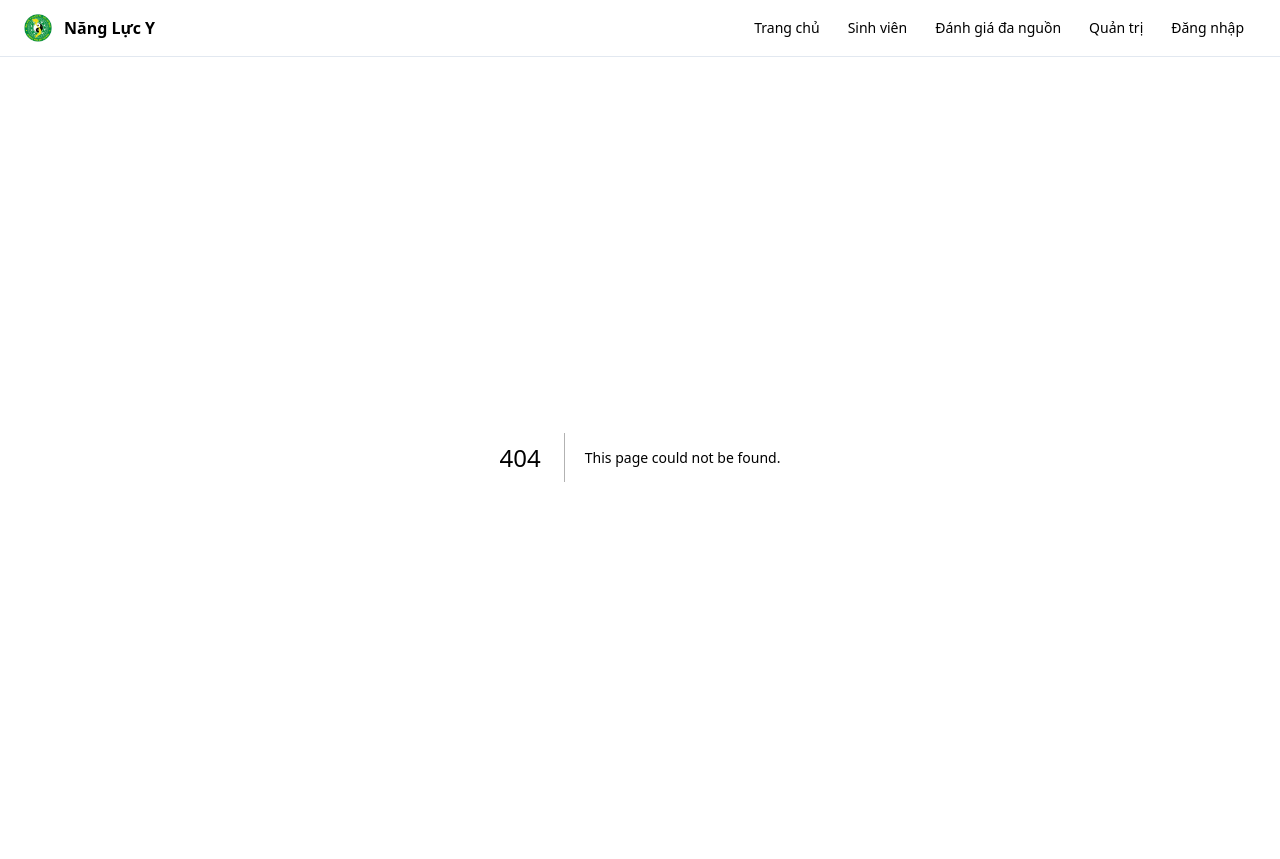
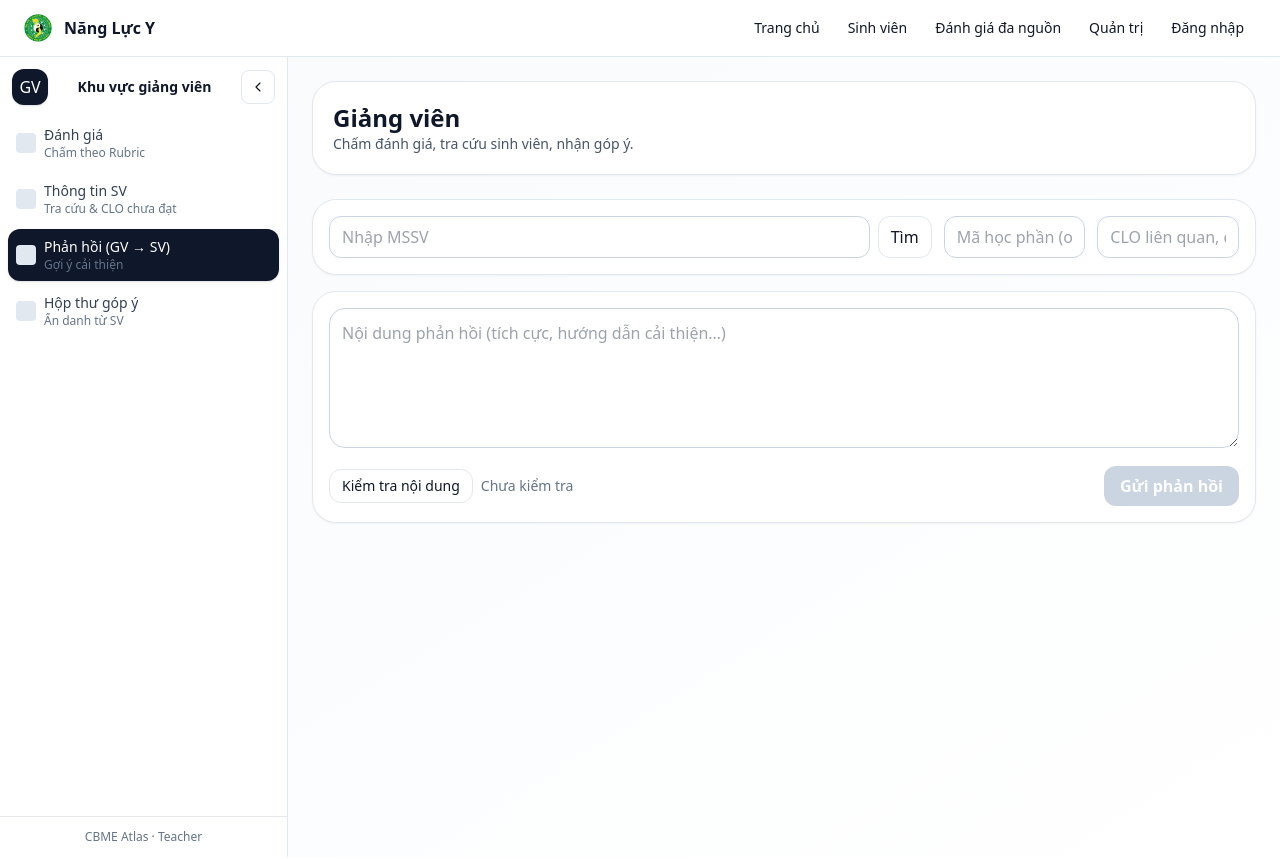
Before and after one commit to vophong90/CBME_Atlas, a Next.js app: page /teacher/feedback in a window 1280 px wide. Before the commit this address had no page. Shown: the top 859 px of the page. Built offline with nearby package versions, Linux system fonts and the light colour scheme.

Commit message:
Create page.tsx

```diff
--- /dev/null
+++ b/app/teacher/feedback/page.tsx
@@ -0,0 +1,95 @@
+'use client';
+
+import React, { useState } from 'react';
+
+type Student = { mssv: string; user_id: string; full_name?: string; cohort?: string; class_name?: string };
+
+export default function TeacherFeedbackPage() {
+  const [mssv, setMssv] = useState('');
+  const [student, setStudent] = useState<Student | null>(null);
+  const [message, setMessage] = useState('');
+  const [moderationPass, setModerationPass] = useState<boolean | null>(null);
+  const [courseCode, setCourseCode] = useState('');
+  const [cloIds, setCloIds] = useState('');
+
+  async function lookupStudent() {
+    const r = await fetch(`/api/teacher/student-lookup?mssv=${encodeURIComponent(mssv)}`);
+    const d = await r.json();
+    if (r.ok) setStudent(d.student);
+    else { alert(d.error || 'Không tìm thấy MSSV'); setStudent(null); }
+  }
+
+  async function moderate() {
+    const r = await fetch('/api/teacher/feedback/moderate', {
+      method: 'POST', headers: { 'Content-Type': 'application/json' },
+      body: JSON.stringify({ message })
+    });
+    const d = await r.json();
+    setModerationPass(!!d?.ok);
+    if (!d?.ok) alert(d?.reason || 'Không đạt kiểm duyệt');
+  }
+
+  async function send() {
+    if (!student) { alert('Chưa có SV'); return; }
+    const payload = {
+      student_user_id: student.user_id,
+      message,
+      course_code: courseCode || null,
+      clo_ids: cloIds ? cloIds.split(',').map(s=>s.trim()).filter(Boolean) : null
+    };
+    const r = await fetch('/api/teacher/feedback', {
+      method: 'POST', headers: { 'Content-Type': 'application/json' },
+      body: JSON.stringify(payload)
+    });
+    const d = await r.json();
+    if (!r.ok) { alert(d.error || 'Gửi thất bại'); return; }
+    alert('Đã gửi phản hồi cho SV');
+    setMessage(''); setModerationPass(null);
+  }
+
+  return (
+    <section className="space-y-4">
+      <div className="rounded-3xl border border-slate-200 bg-white p-4 shadow-sm">
+        <div className="grid md:grid-cols-3 gap-3">
+          <div className="flex gap-2 md:col-span-2">
+            <input className="rounded-xl border border-slate-300 px-3 py-2 flex-1" placeholder="Nhập MSSV" value={mssv} onChange={e=>setMssv(e.target.value)} />
+            <button className="px-3 py-2 rounded-xl border border-slate-200 hover:bg-slate-50" onClick={lookupStudent}>Tìm</button>
+          </div>
+          <div className="grid grid-cols-2 gap-3">
+            <input className="rounded-xl border border-slate-300 px-3 py-2" placeholder="Mã học phần (optional)" value={courseCode} onChange={e=>setCourseCode(e.target.value)} />
+            <input className="rounded-xl border border-slate-300 px-3 py-2" placeholder="CLO liên quan, cách nhau dấu phẩy" value={cloIds} onChange={e=>setCloIds(e.target.value)} />
+          </div>
+        </div>
+      </div>
+
+      {student && (
+        <div className="rounded-2xl border border-slate-200 bg-white p-3 text-sm text-slate-700 shadow-sm">
+          <div><b>{student.full_name || 'Sinh viên'}</b> • MSSV: {student.mssv}</div>
+          <div className="text-slate-500">Lớp: {student.class_name || '—'} • Khoá: {student.cohort || '—'}</div>
+        </div>
+      )}
+
+      <div className="rounded-3xl border border-slate-200 bg-white p-4 shadow-sm space-y-3">
+        <textarea className="w-full rounded-2xl border border-slate-300 p-3 min-h-[140px] outline-none focus:ring"
+                  placeholder="Nội dung phản hồi (tích cực, hướng dẫn cải thiện…)"
+                  value={message} onChange={e=>setMessage(e.target.value)} />
+        <div className="flex items-center gap-2">
+          <button className="px-3 py-1.5 rounded-xl border border-slate-200 hover:bg-slate-50 text-sm" onClick={moderate}>
+            Kiểm tra nội dung
+          </button>
+          <span className={`text-sm ${moderationPass==null?'text-slate-500': moderationPass ? 'text-emerald-600' : 'text-red-600'}`}>
+            {moderationPass==null ? 'Chưa kiểm tra' : moderationPass ? 'Đạt kiểm duyệt ✓' : 'Chưa đạt ✗'}
+          </span>
+          <div className="ml-auto" />
+          <button
+            disabled={!moderationPass}
+            className={['px-4 py-2 rounded-xl font-semibold',
+                        moderationPass ? 'bg-slate-900 text-white hover:opacity-95 active:scale-[0.99]' : 'bg-slate-300 text-white cursor-not-allowed'].join(' ')}
+            onClick={send}>
+            Gửi phản hồi
+          </button>
+        </div>
+      </div>
+    </section>
+  );
+}
```
